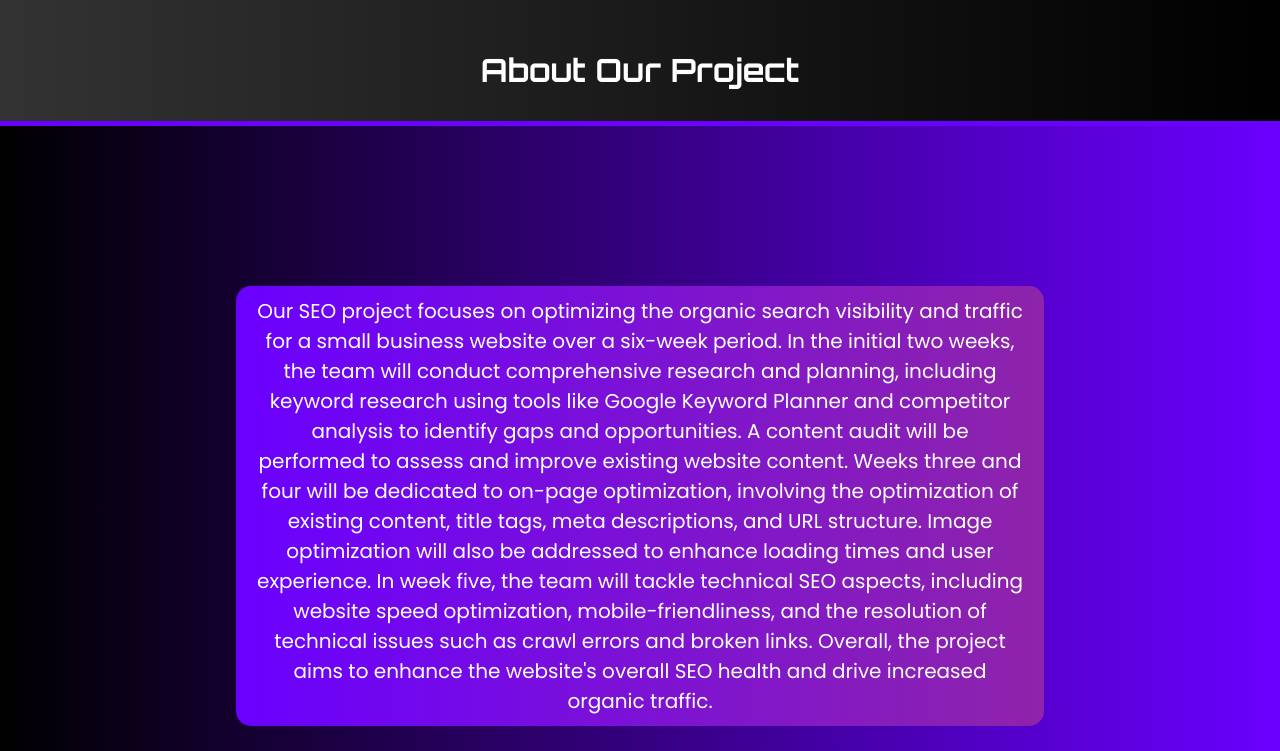
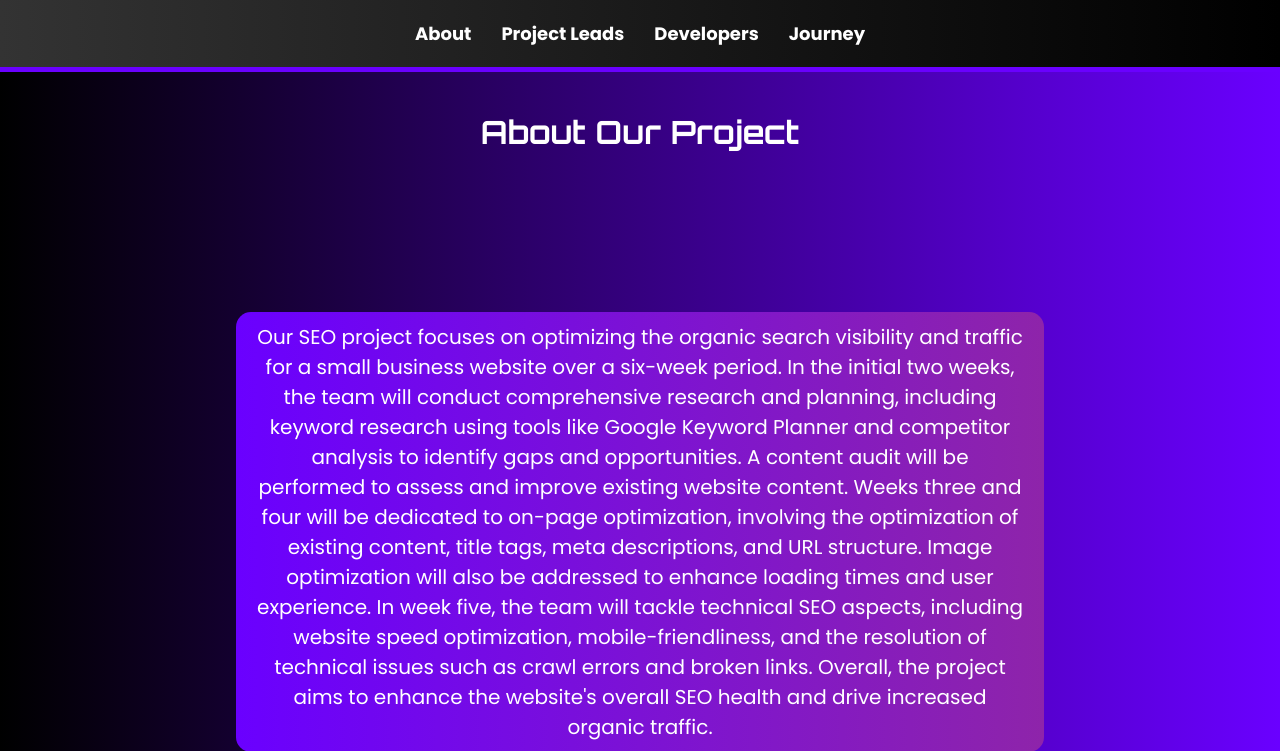
Before and after one commit to ayushmajumdar14/SEO2024, a Django app: page /about/ in a window 1280 px wide. Shown: the top 751 px of the page. Run offline with Django 4.2, Linux system fonts and the light colour scheme.

Commit message:
Update about.html

```diff
--- a/example/templates/about.html
+++ b/example/templates/about.html
@@ -13,6 +13,23 @@
                 padding: 10px 0;
                 border-bottom: 5px solid #6A00FF; /* Thick border at the bottom */
                 text-align: center;
+            }
+            nav {
+                display: flex;
+                justify-content: center;
+                padding: 10px 0;
+            }
+            nav a {
+                color: white;
+                text-decoration: none;
+                font-family: 'Poppins', sans-serif;
+                font-size: 18px;
+                font-weight: bold;
+                margin: 0 15px; /* Adjust the spacing between elements */
+                transition: color 0.3s;
+            }
+            nav a:hover {
+                color: #6A00FF; /* Change text color on hover */
             }
             h1 {
                 text-align: center;
@@ -48,8 +65,14 @@
     </head>
     <body>
         <header>
-            <h1>About Our Project</h1>
+            <nav>
+                <a href="/about">About</a>
+                <a href="/project_leads">Project Leads</a>
+                <a href="/developers">Developers</a>
+                <a href="/journey">Journey</a>
+            </nav>
         </header>
+        <h1>About Our Project</h1>
         <div class="custom-text-container">
             <p class="custom-text">Our SEO project focuses on optimizing the organic search visibility and traffic for a small business website over a six-week period. In the initial two weeks, the team will conduct comprehensive research and planning, including keyword research using tools like Google Keyword Planner and competitor analysis to identify gaps and opportunities. A content audit will be performed to assess and improve existing website content. Weeks three and four will be dedicated to on-page optimization, involving the optimization of existing content, title tags, meta descriptions, and URL structure. Image optimization will also be addressed to enhance loading times and user experience. In week five, the team will tackle technical SEO aspects, including website speed optimization, mobile-friendliness, and the resolution of technical issues such as crawl errors and broken links. Overall, the project aims to enhance the website's overall SEO health and drive increased organic traffic.</p>
         </div>
```
